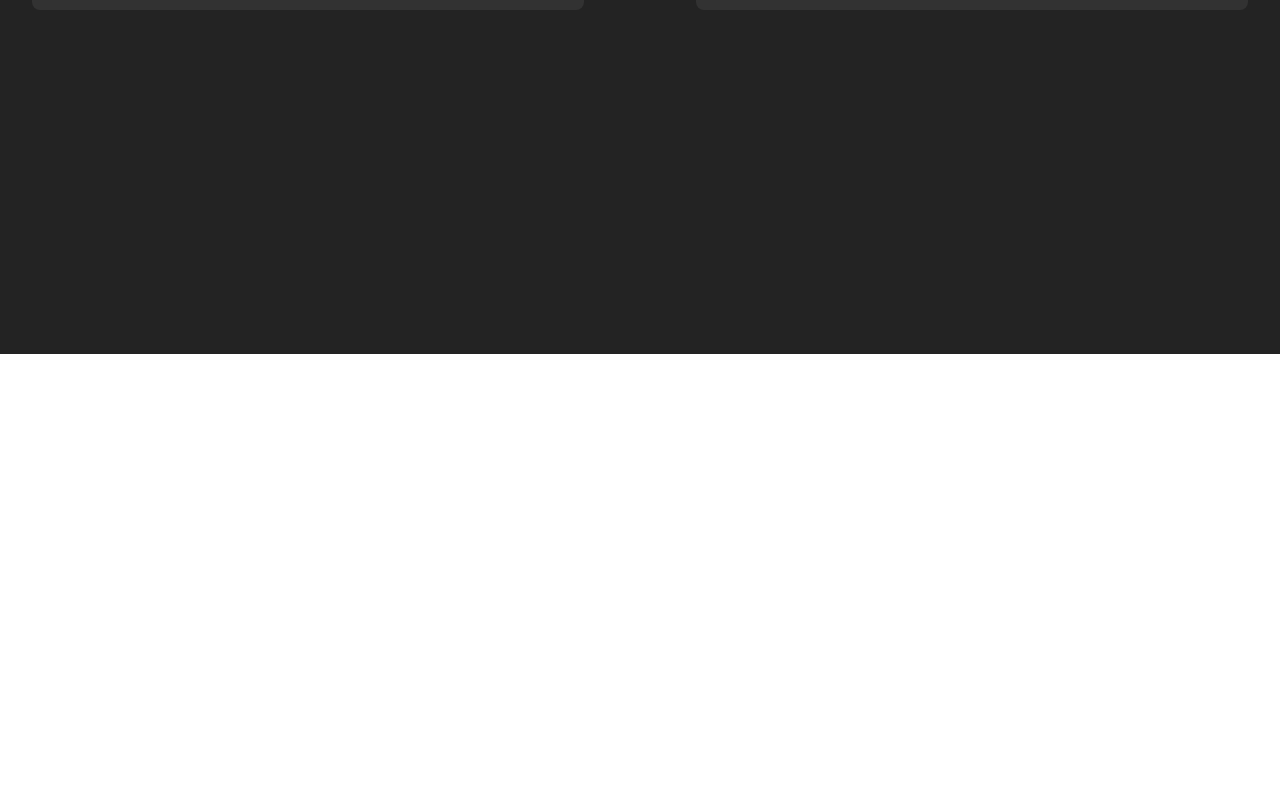
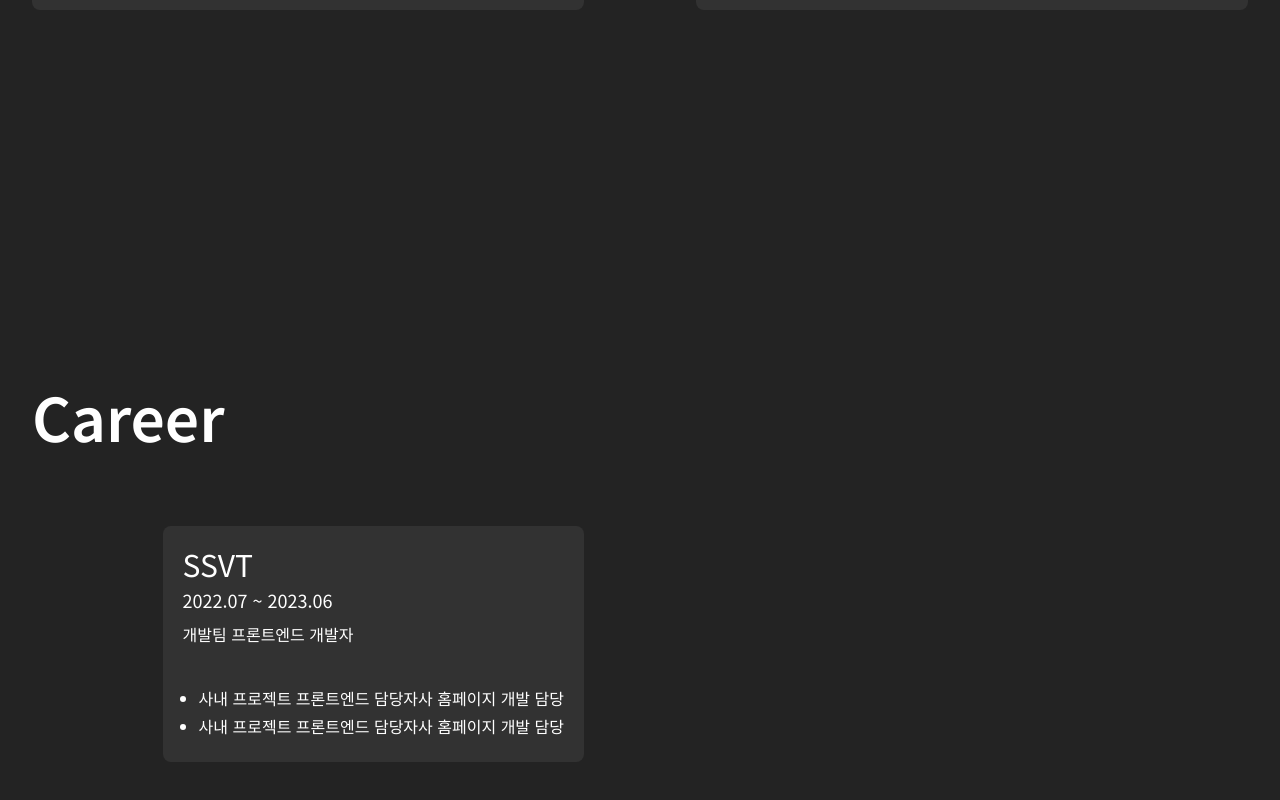
Before and after one commit to cokid1998/portfolio, a Next.js app: page / in a window 1280 px wide. Shown: the part 3754-4554 px from the top of the page. Before the commit the page ends 4108 px from the top, so only its background shows below. Built offline with nearby package versions, Linux system fonts and the light colour scheme.

Commit message:
Feat: Career section

```diff
--- /dev/null
+++ b/src/components/Career/Career.styled.tsx
@@ -0,0 +1,9 @@
+import tw from "tailwind-styled-components";
+
+export const CareerWrap = tw.div`
+  grid
+  grid-cols-2
+  gap-28
+  min-w-screen-md
+  mx-auto
+`;
--- /dev/null
+++ b/src/components/Career/CareerItem/CareerItem.styled.tsx
@@ -0,0 +1,29 @@
+import tw from "tailwind-styled-components";
+
+export const CareerItemWrap = tw.div`
+  bg-boxBg
+  rounded-lg
+  p-5
+`;
+
+export const CareerTitle = tw.h4`
+  text-white
+  text-3xl
+  mb-1
+`;
+
+export const CareerDuringTxt = tw.div`
+  text-white
+  text-lg
+  mb-2
+`;
+
+export const CareerRoleTxt = tw.div`
+  text-white
+  mb-10
+`;
+
+export const CareerJobDetailTxt = tw.li`
+  text-white
+  mb-1
+`;
--- /dev/null
+++ b/src/components/Career/CareerItem/index.tsx
@@ -0,0 +1,42 @@
+import {
+  CareerDuringTxt,
+  CareerItemWrap,
+  CareerTitle,
+  CareerRoleTxt,
+  CareerJobDetailTxt,
+} from "@/components/Career/CareerItem/CareerItem.styled";
+
+interface CareerItemProps {
+  title: string;
+  during: string;
+  role: string;
+  jobDetail: string[];
+}
+
+const CareerItem = ({
+  careerData: { title, during, role, jobDetail },
+}: {
+  careerData: CareerItemProps;
+}) => {
+  return (
+    <CareerItemWrap>
+      <CareerTitle>{title}</CareerTitle>
+
+      <CareerDuringTxt>{during}</CareerDuringTxt>
+
+      <CareerRoleTxt>{role}</CareerRoleTxt>
+
+      <ul className={`list-disc pl-4`}>
+        {jobDetail.map((jobDetailItem) => {
+          return (
+            <CareerJobDetailTxt key={jobDetailItem}>
+              {jobDetail}
+            </CareerJobDetailTxt>
+          );
+        })}
+      </ul>
+    </CareerItemWrap>
+  );
+};
+
+export default CareerItem;
--- /dev/null
+++ b/src/components/Career/index.tsx
@@ -0,0 +1,28 @@
+import { Container, Title } from "@/components/Common.styled";
+import { CareerWrap } from "@/components/Career/Career.styled";
+import CareerItem from "@/components/Career/CareerItem";
+
+const CAREER_DATA = [
+  {
+    title: "SSVT",
+    during: "2022.07 ~ 2023.06",
+    role: "개발팀 프론트엔드 개발자",
+    jobDetail: ["사내 프로젝트 프론트엔드 담당", "자사 홈페이지 개발 담당"],
+  },
+];
+
+const Career = () => {
+  return (
+    <Container>
+      <Title>Career</Title>
+
+      <CareerWrap>
+        {CAREER_DATA.map((careerItem) => {
+          return <CareerItem key={careerItem.title} careerData={careerItem} />;
+        })}
+      </CareerWrap>
+    </Container>
+  );
+};
+
+export default Career;
--- a/src/components/Education/index.tsx
+++ b/src/components/Education/index.tsx
@@ -3,6 +3,15 @@ import { EducationWrap } from "@/components/Education/Education.styled";
 import EducationItem from "@/components/Education/EducationItem";
 
 const EDUCATION_DATA = [
+  {
+    title: "조선대학교 경영학과",
+    during: "2017.03 ~ 2025.09",
+    detail: "~~~졸업",
+    studyInfo: [
+      "Lorem ipsum dolor sit amet, consectetur adipisicing elit. Nisi voluptate iure eveniet",
+      "Lorem ipsum dolor sit amet, consectetur adipisicing elit. Nisi voluptate iure eveniet",
+    ],
+  },
   {
     title: "코드스테이츠",
     during: "2021.07 ~ 2022.01",
@@ -10,15 +19,6 @@ const EDUCATION_DATA = [
     studyInfo: [
       "Javascript, react, nodeJS등 기초 웹개발 지식 학습",
       "팀 프로젝트 2회 경험",
-    ],
-  },
-  {
-    title: "조선대학교 경영학과",
-    during: "2017.03 ~ 2025.09",
-    detail: "~~~졸업",
-    studyInfo: [
-      "Lorem ipsum dolor sit amet, consectetur adipisicing elit. Nisi voluptate iure eveniet",
-      "Lorem ipsum dolor sit amet, consectetur adipisicing elit. Nisi voluptate iure eveniet",
     ],
   },
 ];
--- a/src/pages/index.tsx
+++ b/src/pages/index.tsx
@@ -3,6 +3,7 @@ import AboutMe from "@/components/AboutMe";
 import Skill from "@/components/Skill";
 import Project from "@/components/Project";
 import Education from "@/components/Education";
+import Career from "@/components/Career";
 
 export default function Home() {
   return (
@@ -12,6 +13,7 @@ export default function Home() {
       <Skill />
       <Project />
       <Education />
+      <Career />
     </main>
   );
 }
```
